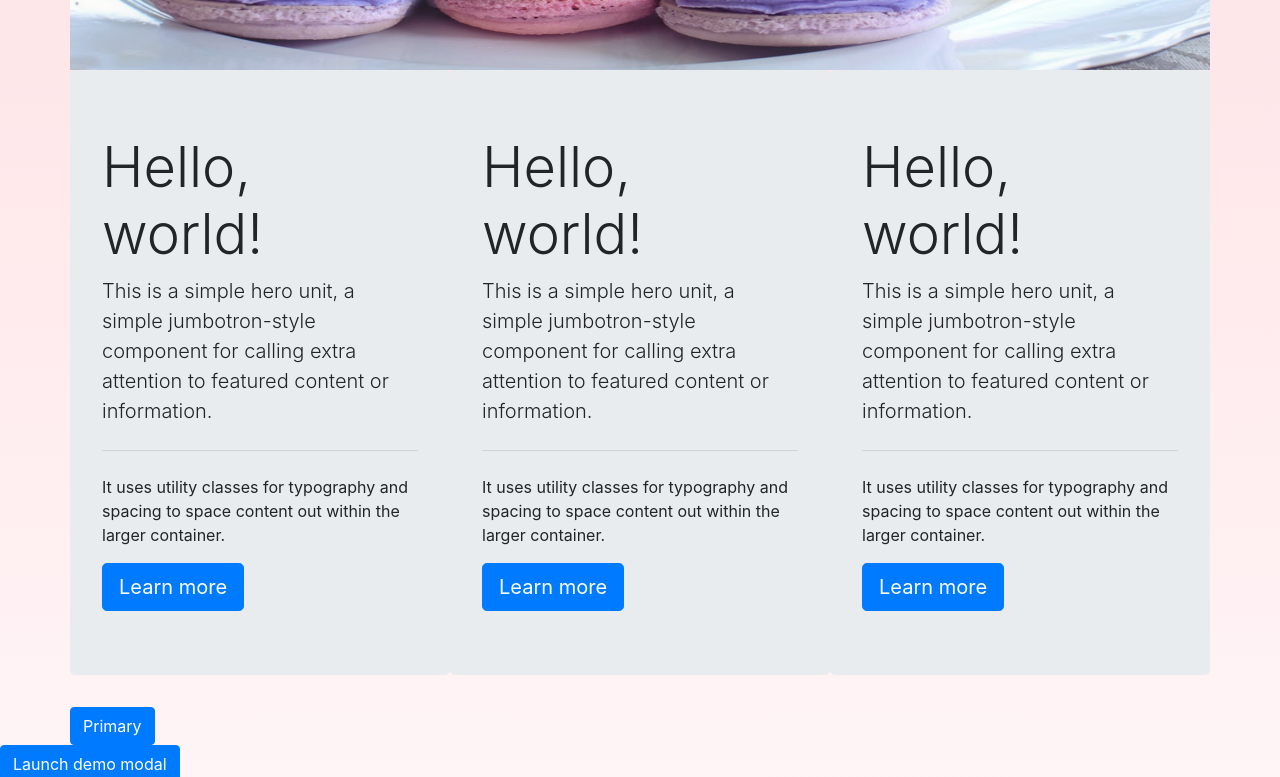
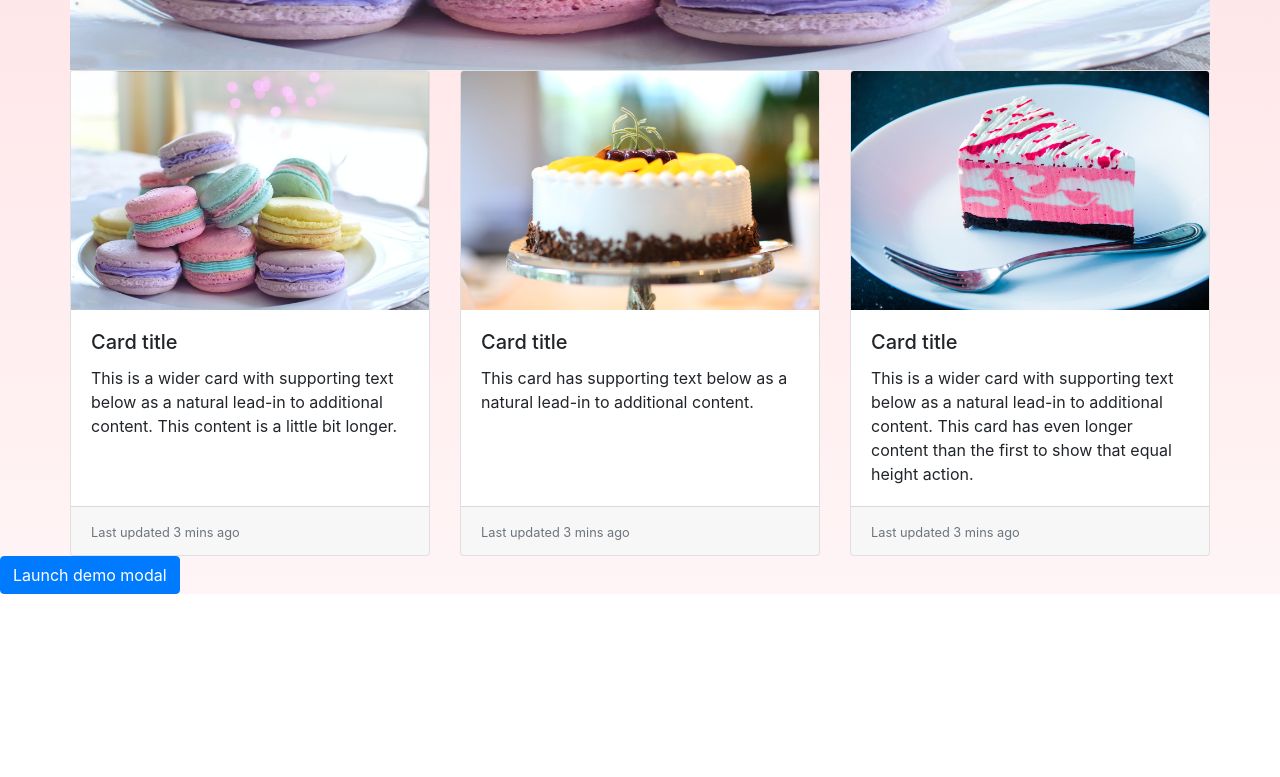
Before and after one commit to aleze89/ventaDigital, a plain HTML site: page index.html in a window 1280 px wide. Shown: the part 466-1243 px from the top of the page. After the commit the page ends 1060 px from the top, so only its background shows below. Drawn offline with Linux system fonts and the light colour scheme.

Commit message:
agregando cards y boton en el nav,efecto de retardo en el boton

```diff
--- a/css/style.css
+++ b/css/style.css
@@ -1,6 +1,6 @@
 body{
     background: linear-gradient(rgba(238, 156, 167,0.3),rgba(255, 179, 187,0.3),rgba(255, 221, 225,0.3));
 }
-img[src$=".jpg"] {
+#carouselExampleFade img[src$=".jpg"] {
     height: 30rem;
 }
--- a/index.html
+++ b/index.html
@@ -25,7 +25,7 @@
                         <a class="nav-link active" href="#">Home <span class="sr-only">(current)</span></a>
                         <a class="nav-link" href="#">Features</a>
                                                         <a class="nav-link" href="#">Pricing</a>
-
+                                                        <button type="button" class="btn btn-primary">Primary</button>
                                                       </div>
                                                     </div>
                                                   </nav>
@@ -62,7 +62,7 @@
                             </div>
                           </div>
                   </div>
-                <div class="row">
+              <!--   <div class="row">
 
                     <div class="jumbotron col-md-4">
                         <h1 class="display-4">Hello, world!</h1>
@@ -87,9 +87,50 @@
                         <p>It uses utility classes for typography and spacing to space content out within the larger container.</p>
                         <a class="btn btn-primary btn-lg" href="#" role="button">Learn more</a>
                     </div>
-                    <button type="button" class="btn btn-primary">Primary</button>
-                </div>
-          </div>
+
+                </div> -->
+
+                <div class="row">
+
+                                <div class="card-deck">
+                                  <div class="card">
+                                    <img src="./img/img1.jpg" class="card-img-top" alt="...">
+                                    <div class="card-body">
+                                      <h5 class="card-title">Card title</h5>
+                                      <p class="card-text">This is a wider card with supporting text below as a natural lead-in to additional content. This content is a little bit longer.</p>
+                                    </div>
+                                    <div class="card-footer">
+                                      <small class="text-muted">Last updated 3 mins ago</small>
+                                    </div>
+                                  </div>
+                                  <div class="card">
+                                    <img src="./img/img2.jpg" class="card-img-top" alt="...">
+                                    <div class="card-body">
+                                      <h5 class="card-title">Card title</h5>
+                                      <p class="card-text">This card has supporting text below as a natural lead-in to additional content.</p>
+                                    </div>
+                                    <div class="card-footer">
+                                      <small class="text-muted">Last updated 3 mins ago</small>
+                                    </div>
+                                  </div>
+                                  <div class="card">
+                                    <img src="./img/img3.jpg" class="card-img-top" alt="...">
+                                    <div class="card-body">
+                                      <h5 class="card-title">Card title</h5>
+                                      <p class="card-text">This is a wider card with supporting text below as a natural lead-in to additional content. This card has even longer content than the first to show that equal height action.</p>
+                                    </div>
+                                    <div class="card-footer">
+                                      <small class="text-muted">Last updated 3 mins ago</small>
+                                    </div>
+                                  </div>
+                                </div>
+
+
+                       </div>
+
+
+
+              </div>
 
 
 
--- a/js/main.js
+++ b/js/main.js
@@ -1,6 +1,6 @@
 $(document).ready(function(){
     $("button").on("click",function(){
-        $("#carouselExampleFade").hide();
+        $("#carouselExampleFade").fadeToggle(1000);
     });
 
 });
```
